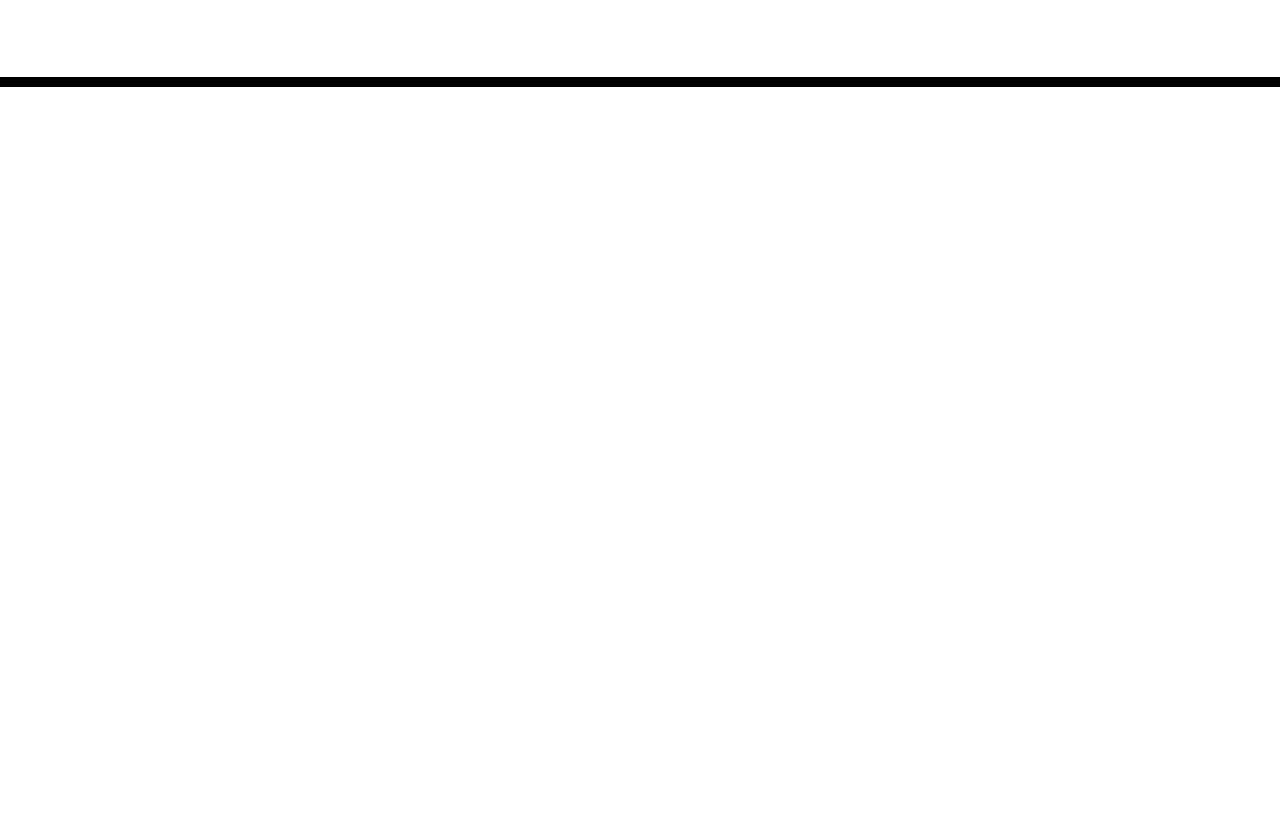
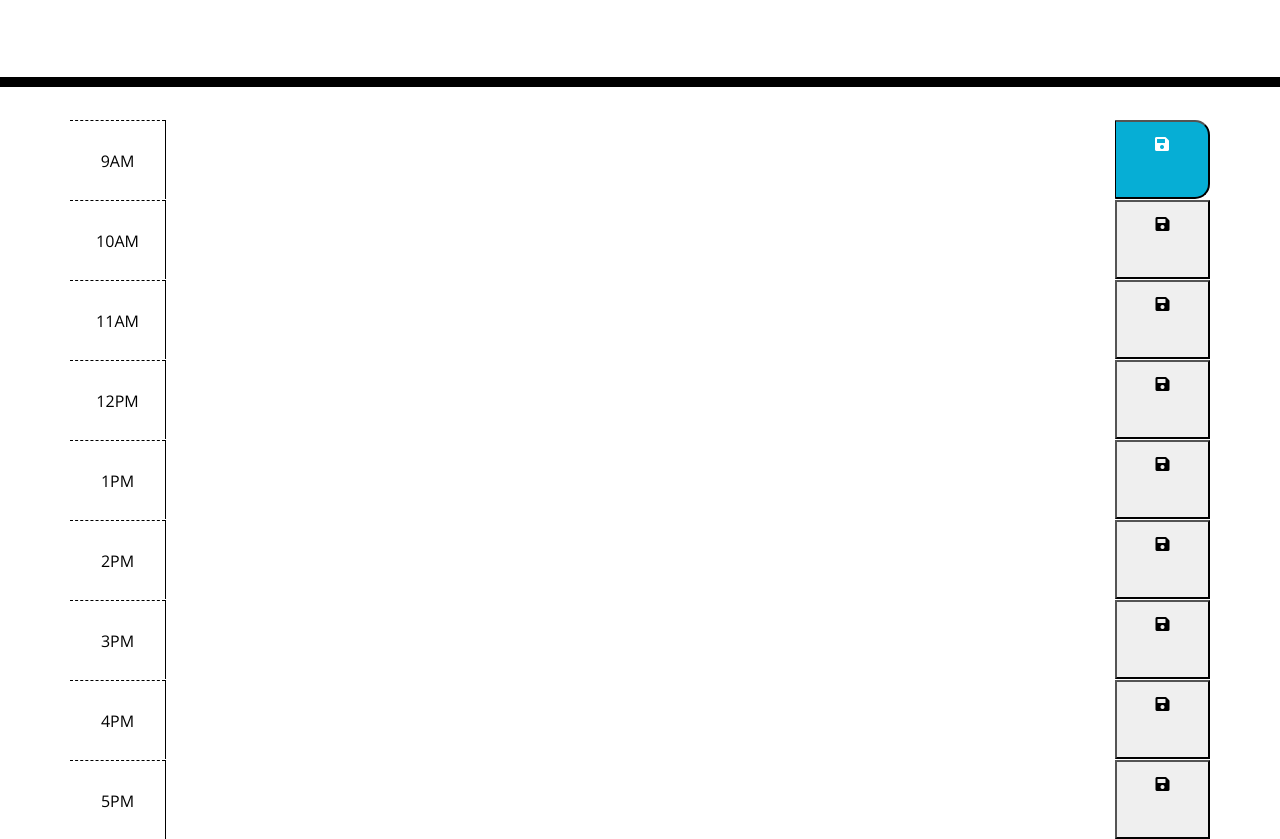
Before and after one commit to ereneedolan/Work-Day-Scheduler, a plain HTML site: page index.html in a window 1280 px wide. Shown: the part 181-1020 px from the top of the page. Before the commit the page ends 800 px from the top, so only its background shows below. Drawn offline with nearby package versions, Linux system fonts and the light colour scheme.

Commit message:
worked on formatting HTML

```diff
--- a/index.html
+++ b/index.html
@@ -28,11 +28,127 @@
       <p class="lead">A simple calendar app for scheduling your work day</p>
       <p id="currentDay" class="lead"></p>
     </header>
-    <div class="container">
-      <!-- Timeblocks go here -->
-    </div>
+      <div class="container text-center">
+        <div id="9AM" class="row time-block">
+          <div class="col-md-1 hour">
+            9AM
+          </div>
+          <textarea class="col-md-10 description">
+
+          </textarea>
+          <button class="col-md-1 saveBtn"><i class = "fas fa-save"></i>
+
+          </button>
+        </div>
+      </div>
+      <div class="container text-center">
+        <div class="row">
+          <div class="col-md-1 hour">
+            10AM
+          </div>
+          <textarea class="col-md-10 description">
+
+          </textarea>
+          <button class="col-md-1 save-button"><i class = "fas fa-save"></i>
+
+          </button>
+        </div>
+      </div>
+      <div class="container text-center">
+        <div class="row">
+          <div class="col-md-1 hour">
+            11AM
+          </div>
+          <textarea class="col-md-10 description">
+
+          </textarea>
+          <button class="col-md-1 save-button"><i class = "fas fa-save"></i>
+
+          </button>
+        </div>
+      </div>
+      <div class="container text-center">
+        <div class="row">
+          <div class="col-md-1 hour">
+            12PM
+          </div>
+          <textarea class="col-md-10 description">
+
+          </textarea>
+          <button class="col-md-1 save-button"><i class = "fas fa-save"></i>
+
+          </button>
+        </div>
+      </div>
+      <div class="container text-center">
+        <div class="row">
+          <div class="col-md-1 hour">
+            1PM
+          </div>
+          <textarea class="col-md-10 description">
+
+          </textarea>
+          <button class="col-md-1 save-button"><i class = "fas fa-save"></i>
+
+          </button>
+        </div>
+      </div>
+      <div class="container text-center">
+        <div class="row">
+          <div class="col-md-1 hour">
+            2PM
+          </div>
+          <textarea class="col-md-10 event">
+
+          </textarea>
+          <button class="col-md-1 save-button"><i class = "fas fa-save"></i>
+
+          </button>
+        </div>
+      </div>
+      <div class="container text-center">
+        <div class="row">
+          <div class="col-md-1 hour">
+            3PM
+          </div>
+          <textarea class="col-md-10 event">
+
+          </textarea>
+          <button class="col-md-1 save-button"><i class = "fas fa-save"></i>
+
+          </button>
+        </div>
+      </div>
+      <div class="container text-center">
+        <div class="row">
+          <div class="col-md-1 hour">
+            4PM
+          </div>
+          <textarea class="col-md-10 event">
+
+          </textarea>
+          <button class="col-md-1 save-button"><i class = "fas fa-save"></i>
+
+          </button>
+        </div>
+      </div>
+      <div class="container text-center">
+        <div class="row">
+          <div class="col-md-1 hour">
+            5PM
+          </div>
+          <textarea class="col-md-10 event">
+
+          </textarea>
+          <button class="col-md-1 save-button"><i class = "fas fa-save"></i>
+
+          </button>
+        </div>
+      </div>
+
 
     <script src="https://cdnjs.cloudflare.com/ajax/libs/jquery/3.2.1/jquery.min.js"></script>
     <script src="https://cdnjs.cloudflare.com/ajax/libs/moment.js/2.24.0/moment.min.js"></script>
+    <script src="./script.js"></script>
   </body>
 </html>
--- a/script.js
+++ b/script.js
@@ -16,19 +16,33 @@
 
 // DATA / STATE
 
-var saveBtn = document.getElementById("save-event");
+// var saveBtn = document.getElementById("save-event");
 
-var eventRows = $("<div>").addclass();
+var eventRows = $("<div>").addclass(
+);
 
-var listedHours = $("<div>").addclass().text();
+// var listedHours = $("<div>").addclass().text();
 
 // FUNCTIONS
+
+function hoursUpdate(){
+    var currentHour = moment().hours();
+    console.log(currentHour)
+    $('.time-block').each(function(){
+       addclass( //if 9AM < currentHour
+        //then add class past
+        //if = remove class past and add class present
+        //else = remove class present and past add class future
+            );
+    })
+}
+hoursUpdate()
 
 
 //need to use military time so the computer can differentiate AM and PM
 //business hours 9am- 5pm use military time of 9 - 18(5pm plus one for index)
 
-for(i=9 i<18 i++)
+for(i=9; i<18; i++)
 
 if(i<12){
     hourDisplay = i + "AM";
@@ -39,7 +53,7 @@ if(i<12){
 
 
 //floppy-disc button formation
-var icon = $("<i>").addclass("fas fa-save")
+// var icon = $("<i>").addclass("fas fa-save")
 
 // can in one statement compound the appends to have all stuff created added to a container at once
 
```
